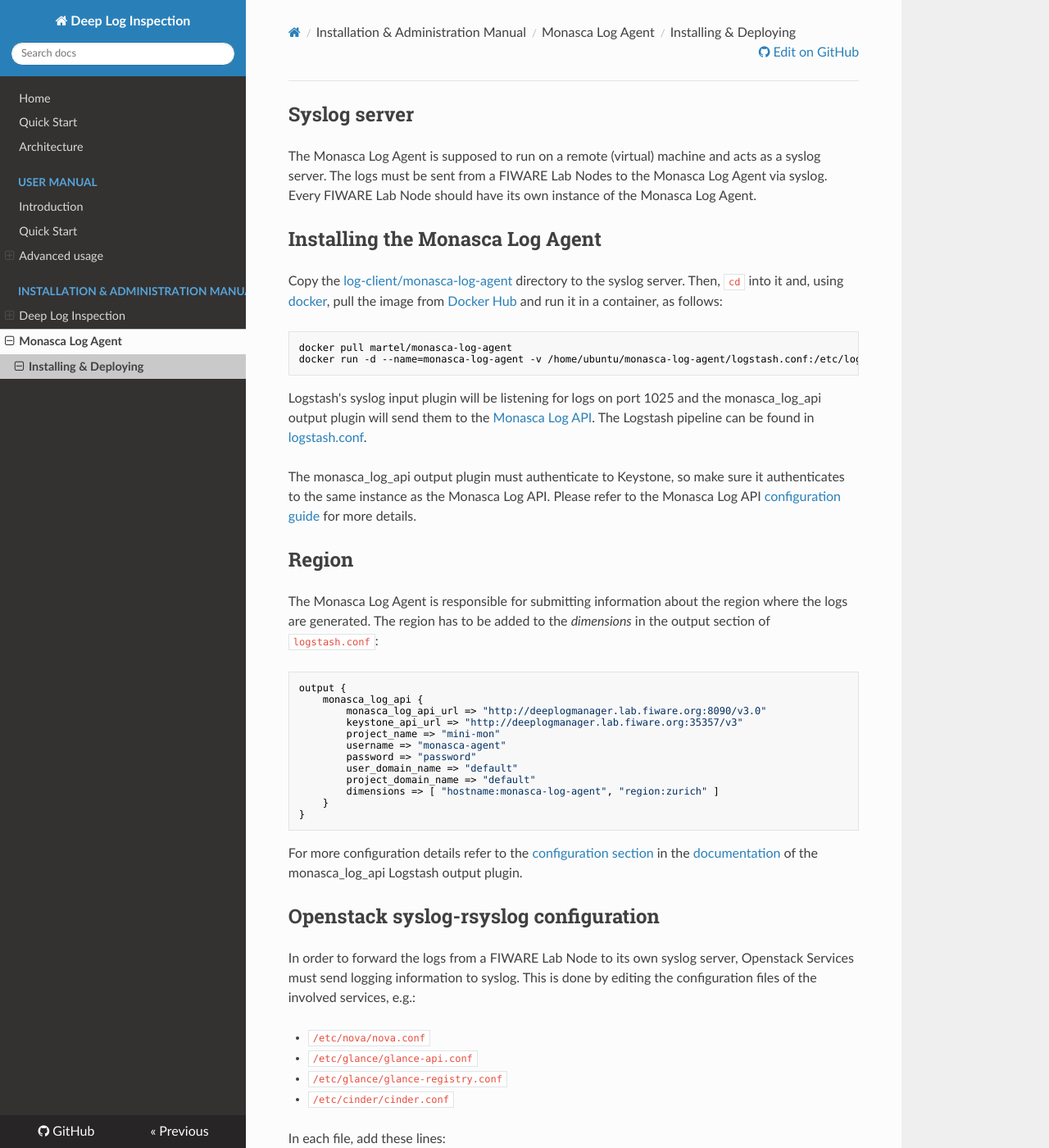
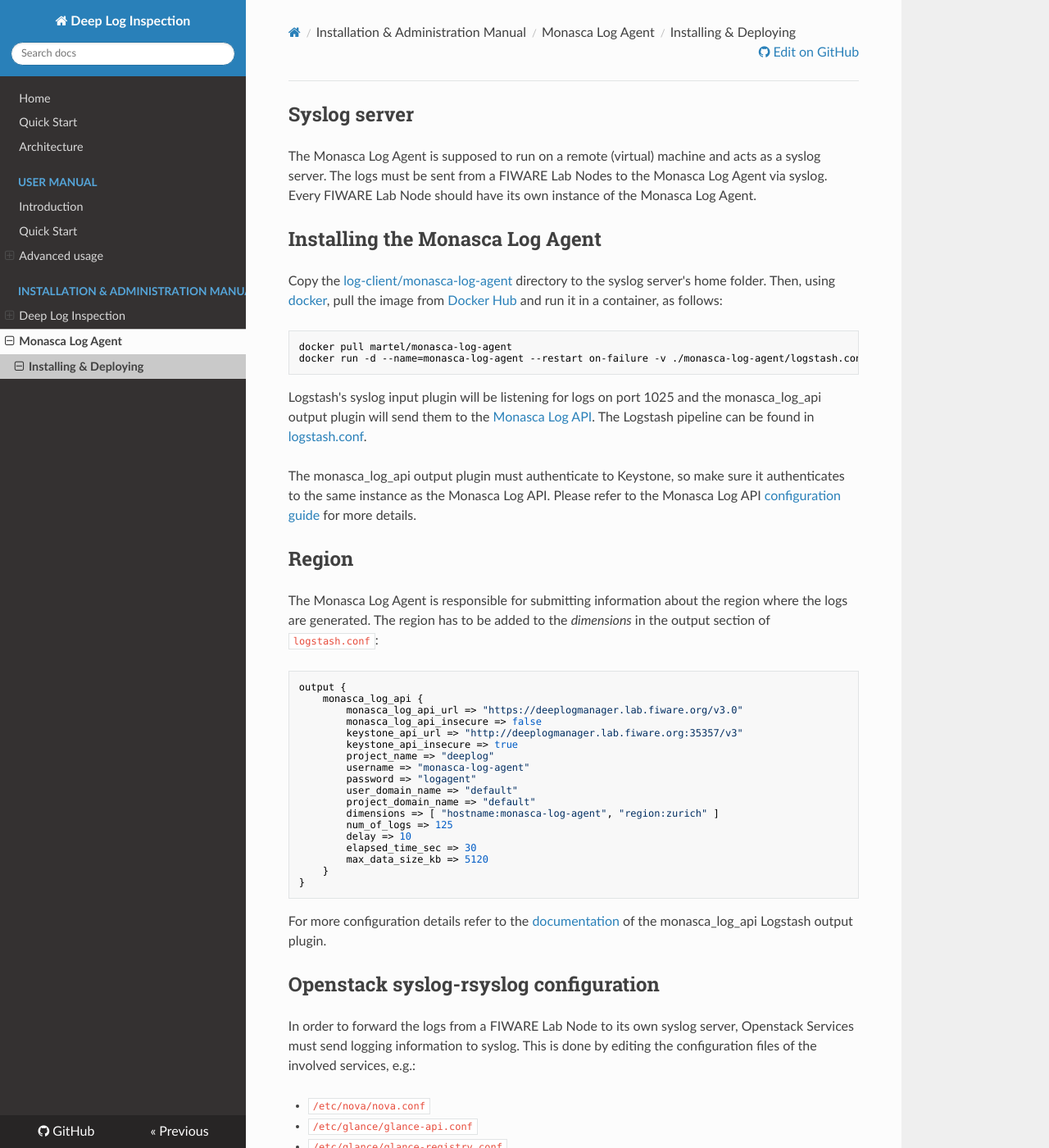
Before and after one commit to martel-innovate/deep-log-inspection, an MkDocs documentation site: the page built from doc/install/monasca-log-agent.md, in a window 1280 px wide and 1400 px high. Shown: the whole window at 82% size. Built offline with MkDocs 1.6.1, drawn with Linux system fonts in a browser that asks for light colours; nearby versions of some CDN libraries; old or Windows-style settings are respelled for this version of MkDocs.

Commit message:
updated install/monasca-log-agent guide

```diff
--- a/doc/install/monasca-log-agent.md
+++ b/doc/install/monasca-log-agent.md
@@ -2,10 +2,10 @@
 The Monasca Log Agent is supposed to run on a remote (virtual) machine and acts as a syslog server. The logs must be sent from a FIWARE Lab Nodes to the Monasca Log Agent via syslog. Every FIWARE Lab Node should have its own instance of the Monasca Log Agent.
 
 ## Installing the Monasca Log Agent
-Copy the [log-client/monasca-log-agent][2] directory to the syslog server. Then, `cd` into it and, using [docker][1], pull the image from [Docker Hub][9] and run it in a container, as follows:
+Copy the [log-client/monasca-log-agent][2] directory to the syslog server's home folder. Then, using [docker][1], pull the image from [Docker Hub][9] and run it in a container, as follows:
 
     docker pull martel/monasca-log-agent
-    docker run -d --name=monasca-log-agent -v /home/ubuntu/monasca-log-agent/logstash.conf:/etc/logstash/conf.d/logstash.conf -p 1025:1025/udp martel/monasca-log-agent
+    docker run -d --name=monasca-log-agent --restart on-failure -v ./monasca-log-agent/logstash.conf:/etc/logstash/conf.d/logstash.conf -p 1025:1025/udp martel/monasca-log-agent
 
 Logstash's syslog input plugin will be listening for logs on port 1025 and the monasca_log_api output plugin will send them to the [Monasca Log API](monasca-log-api.md). The Logstash pipeline can be found in [logstash.conf][4].
 
@@ -16,18 +16,24 @@ The Monasca Log Agent is responsible for submitting information about the region
 
     output {
         monasca_log_api {
-            monasca_log_api_url => "http://deeplogmanager.lab.fiware.org:8090/v3.0"
+            monasca_log_api_url => "https://deeplogmanager.lab.fiware.org/v3.0"
+            monasca_log_api_insecure => false
             keystone_api_url => "http://deeplogmanager.lab.fiware.org:35357/v3"
-            project_name => "mini-mon"
-            username => "monasca-agent"
-            password => "password"
+            keystone_api_insecure => true
+            project_name => "deeplog"
+            username => "monasca-log-agent"
+            password => "logagent"
             user_domain_name => "default"
             project_domain_name => "default"
             dimensions => [ "hostname:monasca-log-agent", "region:zurich" ]
+            num_of_logs => 125
+            delay => 10
+            elapsed_time_sec => 30
+            max_data_size_kb => 5120
         }
     }
 
-For more configuration details refer to the [configuration section][5] in the [documentation][6] of the monasca_log_api Logstash output plugin.
+For more configuration details refer to the [documentation][5] of the monasca_log_api Logstash output plugin.
 
 ## Openstack syslog-rsyslog configuration
 In order to forward the logs from a FIWARE Lab Node to its own syslog server, Openstack Services must send logging information to syslog. This is done by editing the configuration files of the involved services, e.g.:
```
Also changed, not shown: other parts of doc/install/monasca-log-agent.md (+1 -2 lines).
